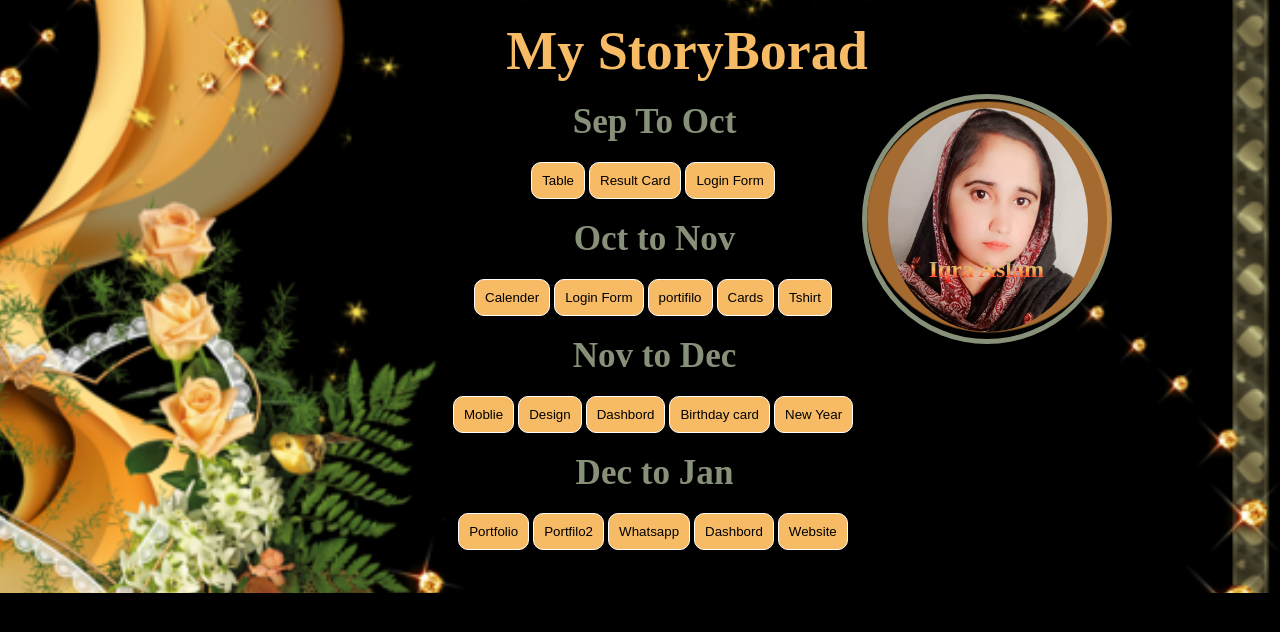
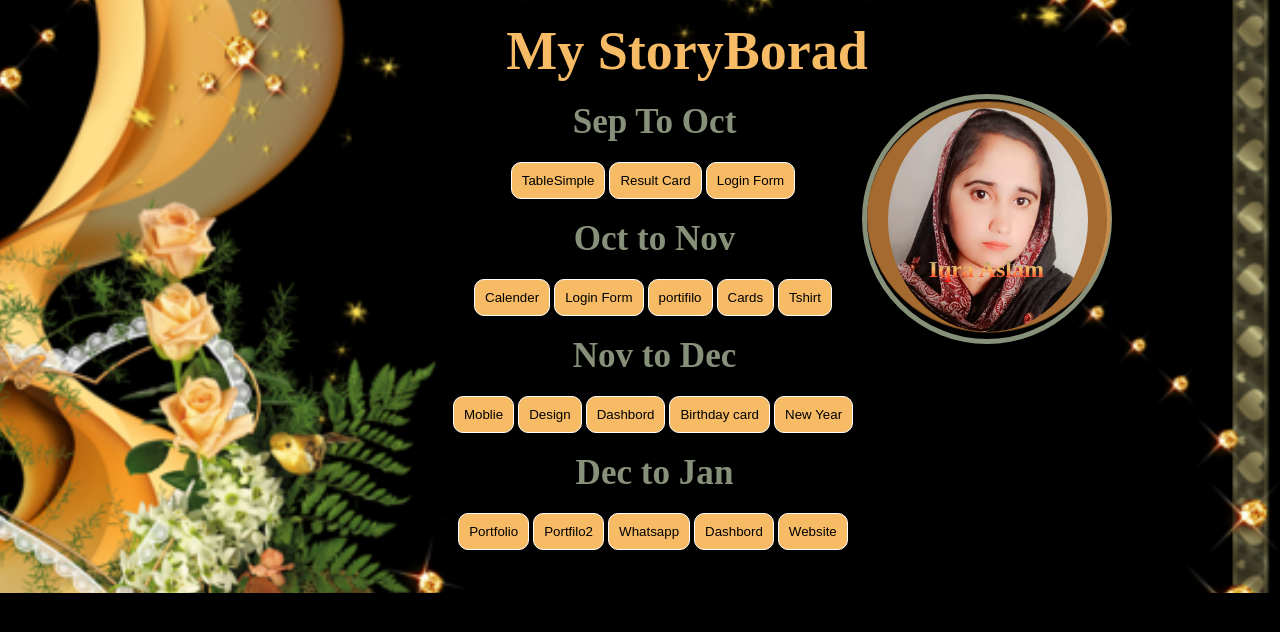
Before and after one commit to TanveerAhamd/Iqra_Aslam_folio, a plain HTML site: page index.html in a window 1280 px wide. Drawn offline with Linux system fonts and the light colour scheme.

Commit message:
table update

```diff
--- a/index.html
+++ b/index.html
@@ -17,7 +17,7 @@
             <h3>Sep To Oct</h3>
         </div>
         <div class="btn">
-            <a href="./Table/Index.html" target="_blank"><button>Table</button></a>
+            <a href="./Tablesimple/Index.html" target="_blank"><button>TableSimple</button></a>
             <a href="./Result card/index.html" target="_blank"><button>Result Card</button></a>
             <a href="./goole form/index.html" target="_blank"><button>Login Form</button></a>
         </div>
```
